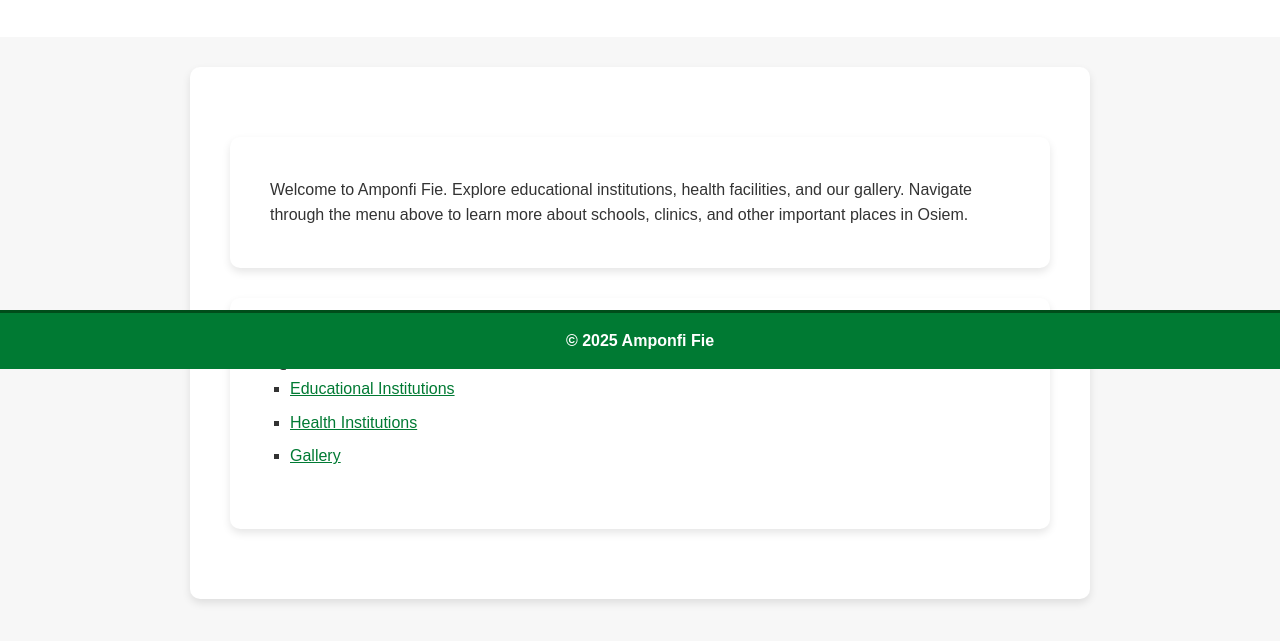
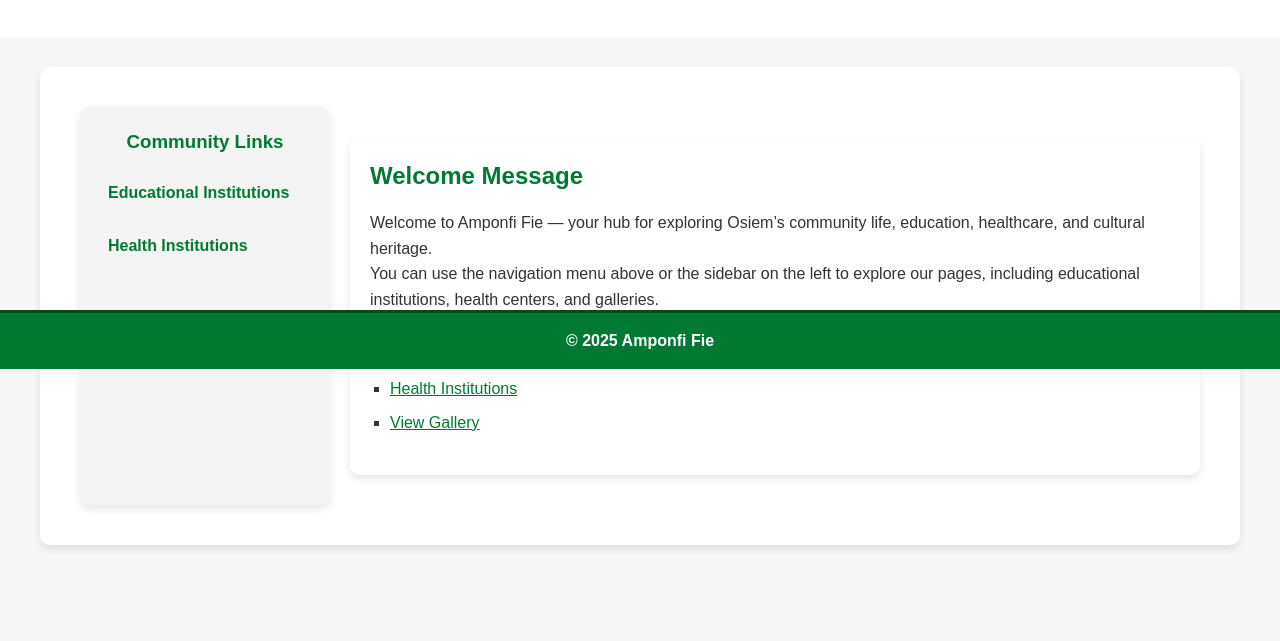
Before and after one commit to Amakye94/Osiem-website, a plain HTML site: page index.html in a window 1280 px wide. Shown: the part 431-1072 px from the top of the page. Drawn offline with Linux system fonts and the light colour scheme.

Commit message:
Updated website content

```diff
--- a/index.html
+++ b/index.html
@@ -3,7 +3,7 @@
 <head>
     <meta charset="UTF-8">
     <meta name="viewport" content="width=device-width, initial-scale=1.0">
-    <title>Amponfi Fie - Homepage</title>
+    <title>Amponfi Fie - Home</title>
     <link rel="stylesheet" href="styles.css">
 </head>
 <body>
@@ -17,7 +17,7 @@
         <nav>
             <ul>
                 <li class="dropdown">
-                    <a href="Home.html" class="btn">Home</a>
+                    <a href="index.html" class="btn">Home</a>
                     <ul class="dropdown-content">
                         <li><a href="education.html">Educational Institutions</a></li>
                         <li><a href="health.html">Health Institutions</a></li>
@@ -31,20 +31,31 @@
     </header>
 
     <!-- ===== MAIN CONTENT ===== -->
-    <main>
-        <section>
-            <p>
-                Welcome to Amponfi Fie. Explore educational institutions, health facilities, and our gallery.
-                Navigate through the menu above to learn more about schools, clinics, and other important places in Osiem.
-            </p>
-        </section>
-
-        <section>
-            <h2>Quick Links</h2>
+    <main class="container">
+        <aside class="sidebar">
+            <h3>Community Links</h3>
             <ul>
                 <li><a href="education.html">Educational Institutions</a></li>
                 <li><a href="health.html">Health Institutions</a></li>
-                <li><a href="Gallery.html">Gallery</a></li>
+            </ul>
+        </aside>
+
+        <section class="content">
+            <h2>Welcome Message</h2>
+            <p>
+                Welcome to Amponfi Fie — your hub for exploring Osiem’s community life,
+                education, healthcare, and cultural heritage.
+            </p>
+            <p>
+                You can use the navigation menu above or the sidebar on the left to explore our pages,
+                including educational institutions, health centers, and galleries.
+            </p>
+
+            <h3>Quick Links</h3>
+            <ul>
+                <li><a href="education.html">Educational Institutions</a></li>
+                <li><a href="health.html">Health Institutions</a></li>
+                <li><a href="Gallery.html">View Gallery</a></li>
             </ul>
         </section>
     </main>
--- a/styles.css
+++ b/styles.css
@@ -101,7 +101,66 @@ nav ul li:hover .dropdown-content {
     display: block;
 }
 
-/* ===== MAIN CONTENT ===== */
+/* ===== LAYOUT CONTAINER (Sidebar + Content) ===== */
+.container {
+    display: flex;
+    max-width: 1200px;
+    margin: 30px auto;
+    gap: 20px;
+}
+
+.sidebar {
+    width: 250px;
+    background-color: #f4f4f4;
+    padding: 20px;
+    border-radius: 10px;
+    box-shadow: 0 4px 8px rgba(0,0,0,0.1);
+}
+
+.sidebar h3 {
+    color: #007a33;
+    margin-bottom: 15px;
+    text-align: center;
+}
+
+.sidebar ul {
+    list-style-type: none;
+    padding: 0;
+}
+
+.sidebar ul li {
+    margin-bottom: 12px;
+}
+
+.sidebar ul li a {
+    text-decoration: none;
+    color: #007a33;
+    font-weight: bold;
+    display: block;
+    padding: 8px;
+    border-radius: 5px;
+    transition: background 0.3s;
+}
+
+.sidebar ul li a:hover {
+    background-color: #007a33;
+    color: #fff;
+}
+
+.content {
+    flex: 1;
+    background-color: white;
+    padding: 20px;
+    border-radius: 10px;
+    box-shadow: 0 4px 8px rgba(0,0,0,0.1);
+}
+
+.content h2 {
+    color: #007a33;
+    margin-bottom: 15px;
+}
+
+/* ===== MAIN CONTENT BLOCKS (non-sidebar pages) ===== */
 main, section {
     padding: 40px;
     background-color: white;
@@ -139,30 +198,6 @@ th, td {
     text-align: left;
 }
 
-/* ===== FOOTER ===== */
-footer {
-    background-color: #007a33; /* deep green */
-    color: white;
-    text-align: center;
-    padding: 15px 0;
-    position: fixed;
-    left: 0;
-    bottom: 0;
-    width: 100%;
-    z-index: 1000;
-    font-weight: bold;
-    border-top: 3px solid #004d1a;
-}
-
-/* ===== LINKS ===== */
-a {
-    color: #007a33;
-}
-
-a:hover {
-    color: #0cc738;
-}
-
 /* ===== GALLERY ===== */
 .gallery {
     display: grid;
@@ -183,7 +218,32 @@ a:hover {
     transform: scale(1.05);
 }
 
-/* ===== RESPONSIVE ===== */
+/* ===== LINKS ===== */
+a {
+    color: #007a33;
+}
+
+a:hover {
+    color: #0cc738;
+}
+
+/* ===== FOOTER ===== */
+footer {
+    background-color: #007a33; /* deep green */
+    color: white;
+    text-align: center;
+    padding: 15px 0;
+    position: fixed;
+    left: 0;
+    bottom: 0;
+    width: 100%;
+    z-index: 1000;
+    font-weight: bold;
+    border-top: 3px solid #004d1a;
+    margin-top: 50px;
+}
+
+/* ===== RESPONSIVE DESIGN ===== */
 @media screen and (max-width: 768px) {
     nav ul {
         flex-direction: column;
@@ -200,6 +260,15 @@ a:hover {
         box-shadow: none;
         border-radius: 0;
     }
+
+    .container {
+        flex-direction: column;
+        align-items: center;
+    }
+
+    .sidebar {
+        width: 100%;
+    }
 }
 
 @media screen and (max-width: 480px) {
@@ -207,7 +276,7 @@ a:hover {
         font-size: 1.5rem;
     }
 
-    main, section {
+    main, section, .content {
         padding: 20px;
         margin: 15px;
     }
```
Also changed, not shown: index1.html (added).
